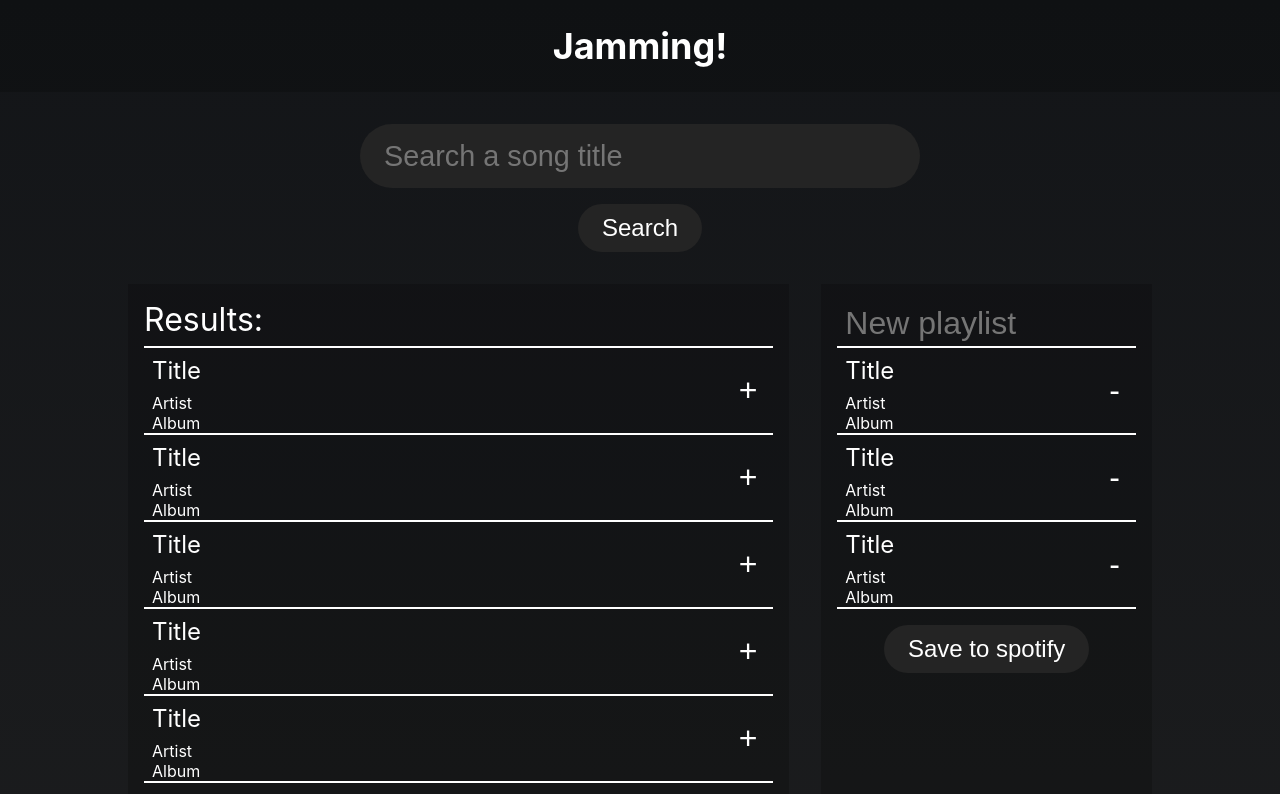
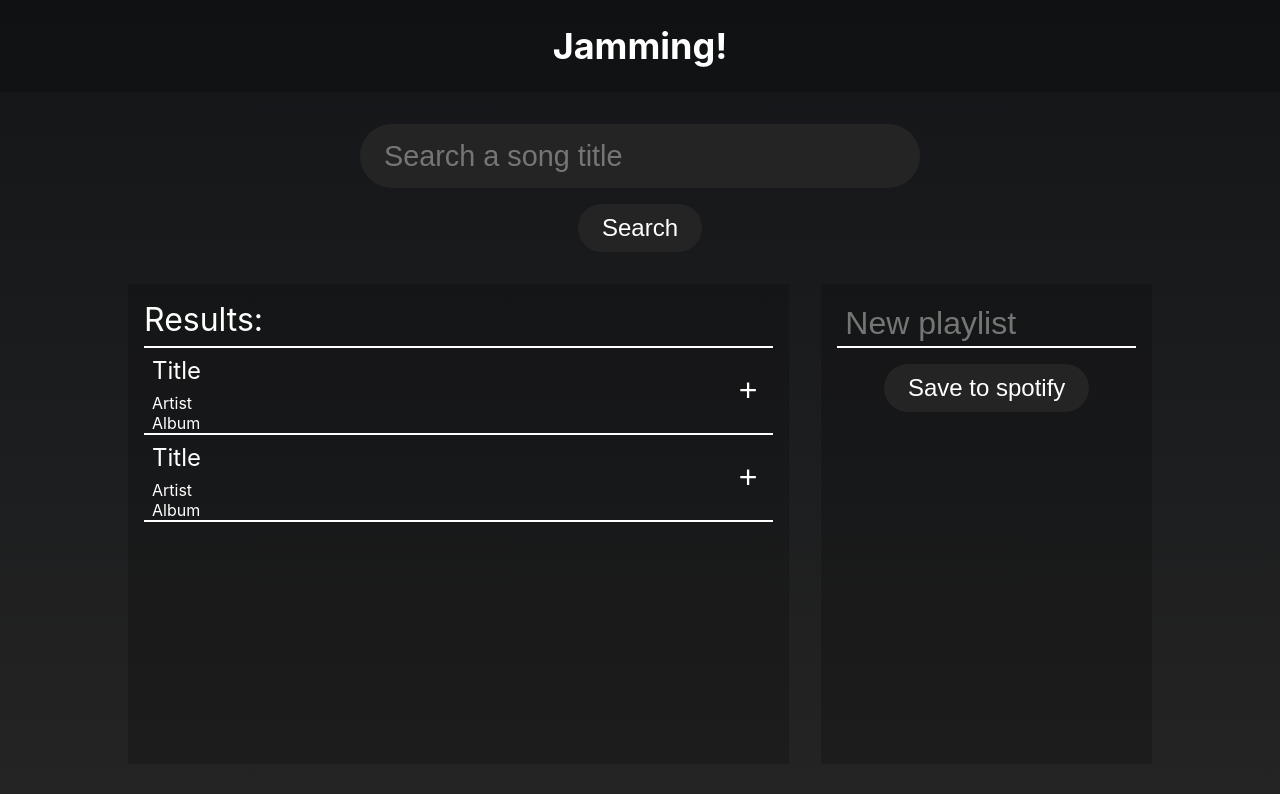
Before and after one commit to ChielHoogma/Jammming, a React (Create React App) app: page / in a window 1280 px wide. Shown: the top 794 px of the page. Built offline with nearby package versions, Linux system fonts and the light colour scheme.

Commit message:
Implemented track listing in the component tree

```diff
--- a/src/Components/App/App.js
+++ b/src/Components/App/App.js
@@ -1,10 +1,27 @@
-import React from 'react';
+import React, {useState, useEffect} from 'react';
 import styles from './App.module.css';
 import Searchbar from '../Searchbar/Searchbar';
 import SearchResults from '../SearchResults/SearchResults';
 import Playlist from '../Playlist/Playlist';
 
 function App() {
+  const tracks = [{
+    id: "1",
+    title: "Title",
+    artist: "Artist",
+    album: "Album",
+},{
+  id: "2",
+    title: "Title",
+    artist: "Artist",
+    album: "Album",
+},]
+  const [results, setResults] = useState(tracks);
+  const [playlist, setPlaylist] = useState([]);
+
+  const addToPlaylist = (track) =>{
+
+  }
   return (
     <div className={styles.App}>
       <header className={styles.Header}>
@@ -14,10 +31,10 @@ function App() {
         <Searchbar/>
         <div className={styles.MusicContainer}>
           <div className={styles.SearchResults}>
-            <SearchResults/>
+            <SearchResults results={results}/>
           </div>
           <div className={styles.Playlist}>
-            <Playlist/>
+            <Playlist playlist={playlist}/>
           </div>
         </div>
       </div>
--- a/src/Components/Playlist/Playlist.js
+++ b/src/Components/Playlist/Playlist.js
@@ -3,25 +3,12 @@ import styles from './Playlist.module.css';
 import Tracklist from "../Tracklist/Tracklist";
 import Button from "../Button/Button";
 
-const tracks = [{
-    title: "Title",
-    artist: "Artist",
-    album: "Album",
-},{
-    title: "Title",
-    artist: "Artist",
-    album: "Album",
-},{
-    title: "Title",
-    artist: "Artist",
-    album: "Album",
-},];
-
-function Playlist(){
+function Playlist(props){
+    const playlist = props.playlist;
     return (
         <div className={styles.Container}>
             <input type="text" className={styles.Input} placeholder="New playlist"/>
-            <Tracklist trackButtonText="-" tracks={tracks}/>
+            <Tracklist trackButtonText="-" tracks={playlist}/>
             <Button text="Save to spotify"/>
         </div>
     );
--- a/src/Components/SearchResults/SearchResults.js
+++ b/src/Components/SearchResults/SearchResults.js
@@ -2,81 +2,14 @@ import React from "react";
 import styles from "./SearchResults.module.css";
 import Tracklist from "../Tracklist/Tracklist";
 
-const tracks = [{
-    title: "Title",
-    artist: "Artist",
-    album: "Album",
-},{
-    title: "Title",
-    artist: "Artist",
-    album: "Album",
-},{
-    title: "Title",
-    artist: "Artist",
-    album: "Album",
-},{
-    title: "Title",
-    artist: "Artist",
-    album: "Album",
-},{
-    title: "Title",
-    artist: "Artist",
-    album: "Album",
-},{
-    title: "Title",
-    artist: "Artist",
-    album: "Album",
-},{
-    title: "Title",
-    artist: "Artist",
-    album: "Album",
-},{
-    title: "Title",
-    artist: "Artist",
-    album: "Album",
-},{
-    title: "Title",
-    artist: "Artist",
-    album: "Album",
-},{
-    title: "Title",
-    artist: "Artist",
-    album: "Album",
-},{
-    title: "Title",
-    artist: "Artist",
-    album: "Album",
-},{
-    title: "Title",
-    artist: "Artist",
-    album: "Album",
-},{
-    title: "Title",
-    artist: "Artist",
-    album: "Album",
-},{
-    title: "Title",
-    artist: "Artist",
-    album: "Album",
-},{
-    title: "Title",
-    artist: "Artist",
-    album: "Album",
-},{
-    title: "Title",
-    artist: "Artist",
-    album: "Album",
-},{
-    title: "Title",
-    artist: "Artist",
-    album: "Album",
-}];
 
-function SearchResults(){
+
+function SearchResults(props){
+    const results = props.results;
     return (
         <div className={styles.Container}>
             <h2 className={styles.Title}>Results:</h2>
-            <Tracklist trackButtonText="+" tracks={tracks}/>
+            <Tracklist trackButtonText="+" tracks={results}/>
         </div>
     );
 }
--- a/src/Components/Tracklist/Tracklist.js
+++ b/src/Components/Tracklist/Tracklist.js
@@ -7,7 +7,7 @@ function Tracklist(props){
     return (
         <div className={styles.Tracklist}>
             {tracks.map((track) => (
-                <Track track={track} text={props.trackButtonText}/>
+                <Track key={track.id} track={track} text={props.trackButtonText}/>
             ))}
         </div>
     );
```
